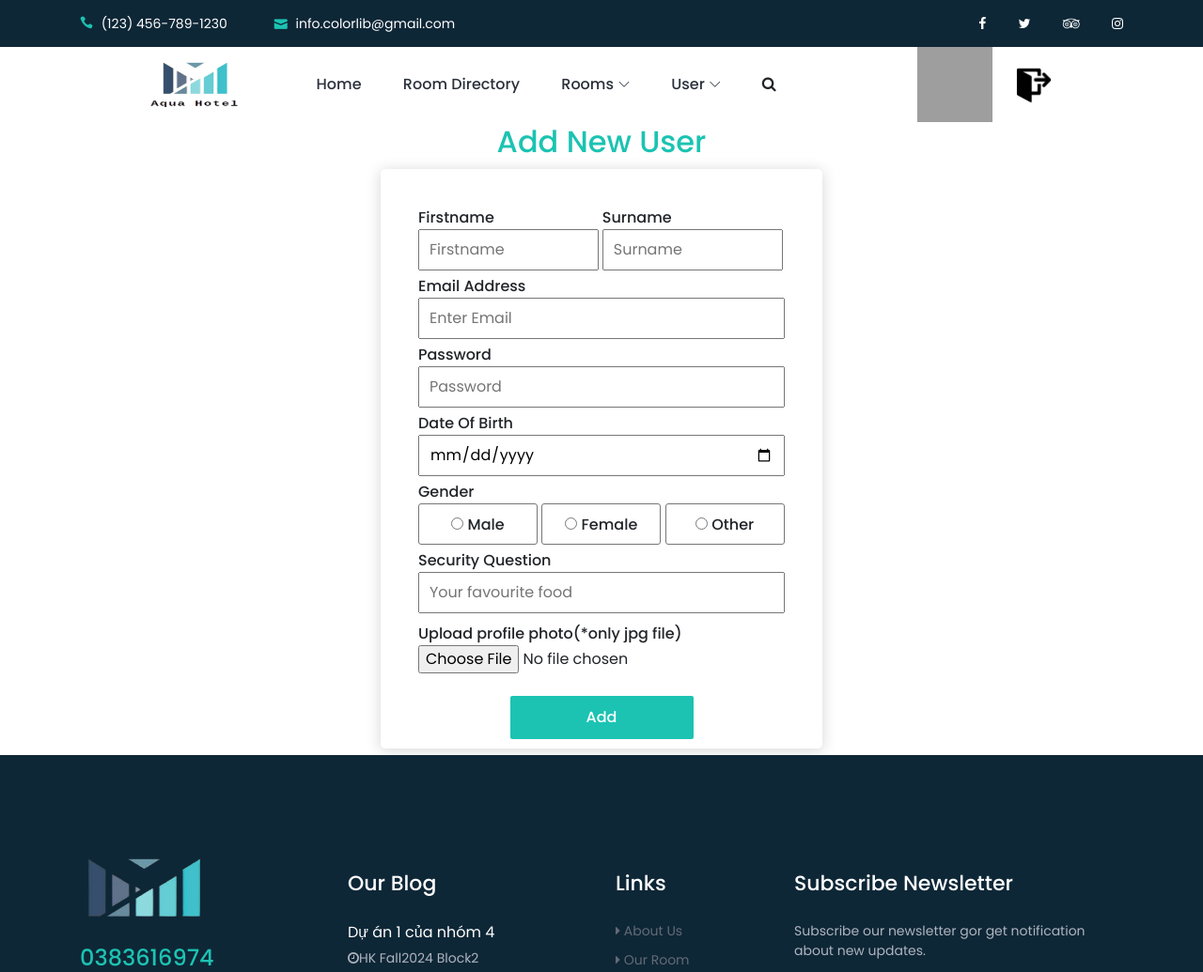
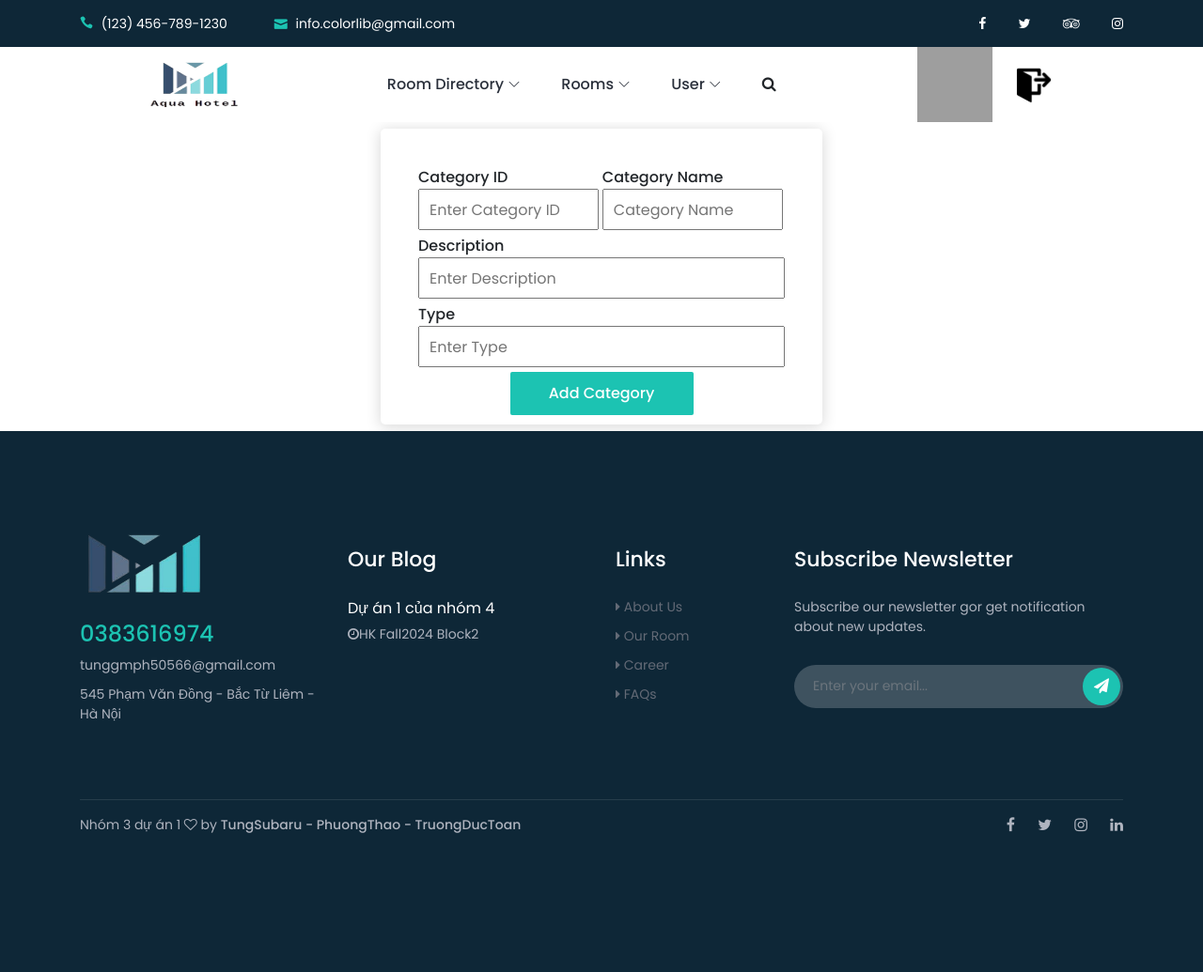
Before and after one commit to Subaru25/Website-Booking-AquaHotel, a PHP site: page /Roberto-Hotel/admin_insert_directory.php in a window 1280 px wide. Shown: the top 1035 px of the page at 94% size. After the commit the page ends 906 px from the top, so only its background shows below. Run offline with PHP 8.4, Linux system fonts and the light colour scheme; data that the repository does not hold is empty; some web fonts are replaced; grey boxes are pictures that could not be loaded.

Commit message:
update off subaru

```diff
--- a/admin_insert_directory.php
+++ b/admin_insert_directory.php
@@ -1,3 +1,47 @@
+<?php
+session_start();
+$err="";
+$category_id="";
+$name="";
+$description="";
+$type="";
+
+if($_SERVER['REQUEST_METHOD']=="POST")
+{
+    $category_id=$_POST['category_id'];
+    $name=$_POST['name'];
+    $description=$_POST['description'];
+    $type=$_POST['type'];
+
+    // Kết nối cơ sở dữ liệu
+    $conn = mysqli_connect("localhost", "root", "", "hotel");
+    if(!$conn)
+    {
+        die("Can't connect: ".mysqli_connect_error());
+    }
+
+    // Thêm dữ liệu vào bảng category
+    $sql="INSERT INTO category(category_id, name, description, type)
+          VALUES ('$category_id', '$name', '$description', '$type')";
+    if(mysqli_query($conn, $sql))
+        echo "<script>alert('Category inserted')</script>";
+    else
+        echo "<script>alert('Category is not inserted')</script>";
+
+    // Đóng kết nối
+    mysqli_close($conn);
+
+    // Điều hướng đến trang khác sau khi thêm thành công
+    $arr = $category_id;
+    if ($_SERVER['HTTP_REFERER'] == "http://localhost/Roberto-Hotel/index_admin.php") {
+        header("location:index.php");
+        $_SESSION['category'] = $arr;
+    } else {
+        header("location:edit_room_directory.php");
+    }
+}
+?>
+
 <!DOCTYPE html>
 <html lang="en">
 <head>
@@ -6,129 +50,55 @@
     <meta http-equiv="X-UA-Compatible" content="IE=edge">
     <meta name="viewport" content="width=device-width, initial-scale=1, shrink-to-fit=no">
 
-    <!-- Title -->
     <title>Aqua Hotel &amp; Resort HTML Template</title>
 
-    <!-- Favicon -->
     <link rel="icon" href="./img/core-img/favicon.png">
-
-    <!-- Stylesheet -->
     <link rel="stylesheet" href="style.css">
-
 </head>
 <body>
-    <?php
-        session_start();
-        $err="";
-        $addname="";
-        $adddes="";
-        $arr="";
+    <div id="preloader">
+        <div class="loader"></div>
+    </div>
 
-
-        if($_SERVER['REQUEST_METHOD']=="POST")
-        {
-
-            $addname=$_POST['room'];
-            $adddes=$_POST['description'];
-
-
-                            $conn=mysqli_connect("localhost","root","","hotel");
-                            if(!$conn)
-                            {
-                                die("Can't connect: ".mysqli_connect_error());
-                            }
-
-                            $sql="INSERT INTO (room,description) VALUES ('$fname','$sname','$email','$password','1','$gender','Your favourite food?','$yourfav','$dac','$laa')";
-                                         if(mysqli_query($conn,$sql))
-                                            echo "<script>alert('data inserted')</script>";
-                                        else
-                                            echo "<script>alert('data is not inserted')</script>";
-                            $img_name=mysqli_insert_id($conn);
-                            mysqli_close($conn);
-                            if(file_exists("./upload/".$img_name))
-                                echo "<script>alert('File already exists!)</script>";
-                            else
-                            {
-
-                                $arr=$img_name;
-                                if ($_SERVER['HTTP_REFERER']=="http://localhost/Roberto-Hotel/signup.php") {
-                                    header("location:index.php");
-                                    $_SESSION['profile']=$arr;
-                                }
-                                else
-                                {
-                                    header("location:index_admin.php");
-                                }
-                            }
-                        }
-
-
-
-
-    ?>
     <?php
     include "header_admin.php";
     ?>
-    <h2 style="text-align:center; color: #1cc3b2;">Add New User</h2>
+
     <div class="hotel-search-form-area">
         <div class="container-fluid" style="margin-top:7px; width: 500px; margin-bottom:7px;">
             <div class="hotel-search-form">
-                    <form action="<?php echo $_SERVER['PHP_SELF'];?>" method="post" enctype="multipart/form-data">
+                <form action="<?php echo $_SERVER['PHP_SELF'];?>" method="post">
                     <div style="height: auto; width: 100%;">
                         <div style="display: inline-block;">
-                                <label for="firstname" style="margin-bottom: 0px;">Firstname</label><br>
-                                <input type="text" placeholder="Firstname"  name="firstname" autofocus="autofocus" autocomplete="firstname" value="<?php echo $fname;?>" required="required"  style="width:191.50px; height: 44px; margin-top: 0px; padding: 10px; margin-bottom: 5px;margin-right: 0px;">
+                            <label for="category_id" style="margin-bottom: 0px;">Category ID</label><br>
+                            <input type="int" placeholder="Enter Category ID" name="category_id" autofocus="autofocus" required="required" style="width:191.50px; height: 44px; margin-top: 0px; padding: 10px; margin-bottom: 5px;margin-right: 0px;">
                         </div>
                         <div style="display: inline-block;">
-                                <label for="surname" style="margin-bottom: 0px;">Surname</label><br><input type="text" placeholder="Surname" name="surname" autofocus="autofocus" autocomplete="surname" value="<?php echo $sname;?>" required="required" style="width:192px; height: 44px; margin-top: 0px; padding: 10px; margin-bottom: 5px; margin-right: 0px;">
+                            <label for="name" style="margin-bottom: 0px;">Category Name</label><br>
+                            <input type="text" placeholder="Category Name" name="name" autofocus="autofocus" required="required" style="width:192px; height: 44px; margin-top: 0px; padding: 10px; margin-bottom: 5px; margin-right: 0px;">
                         </div>
                     </div>
-                        <label for="email" style="margin-bottom: 0px;">Email Address</label><input type="email" placeholder="Enter Email"  name="email" value="<?php echo $email;?>" required="required" style="width:100%; height: 44px; padding: 10px; margin-bottom: 5px;">
+                    <label for="description" style="margin-bottom: 0px;">Description</label>
+                    <input type="text" placeholder="Enter Description" name="description" required="required" style="width:100%; height: 44px; padding: 10px; margin-bottom: 5px;">
 
-                        <label for="password" style="margin-bottom: 0px;">Password</label><input type="password" placeholder="Password" name="password" value="<?php echo $password;?>" required="required"  style="width:100%; height: 44px; padding: 10px; margin-bottom:5px;">
+                    <label for="type" style="margin-bottom: 0px;">Type</label>
+                    <input type="text" placeholder="Enter Type" name="type" required="required" style="width:100%; height: 44px; padding: 10px; margin-bottom:5px;">
 
-                        <label for="dob" style="margin-bottom: 0px;">Date Of Birth</label><br><input type="Date" name="dob"  value="<?php echo $dob;?>" required="required" style="width:100%; height: 44px; padding: 10px; margin-bottom:5px;">
-
-                        <label for="gender" style="margin-bottom: 0px;">Gender</label><br>
-                        <div style="display: inline-block; margin-bottom: 5px;">
-                            <div style="border: 1px solid black; border-color: rgb(118, 118, 118); width: 127px;display: inline-block; height: 44px; border-radius: 3px; text-align: center; padding: 10px 0px;">
-                            <input type="radio" id="male" name="gender" value="male" <?php echo "$g1";?>>
-                            <label for="male">Male</label>
-                            </div>
-                            <div style="border: 1px solid black; border-color: rgb(118, 118, 118); width: 127px;display: inline-block; height: 44px; border-radius: 3px; text-align: center; padding: 10px 0px;">
-                             <input type="radio" id="female" name="gender" value="female" <?php echo "$g2";?>>
-                            <label for="female">Female</label>
-                            </div>
-                            <div style="border: 1px solid black; border-color: rgb(118, 118, 118); width: 127px;display: inline-block; height: 44px; border-radius: 3px; text-align: center; padding: 10px 0px;">
-                             <input type="radio" id="other" name="gender" value="other" <?php echo "$g3";?>>
-                            <label for="other">Other</label>
-                            </div>
-                        </div>
-
-                        <label for="security" style="margin-bottom: 0px;">Security Question</label><input type="security" placeholder="Your favourite food" name="security" value="<?php echo $yourfav;?>" required="required" style="width:100%; height: 44px; padding: 10px; margin-bottom: 10px;">
-
-                            <label for="uphoto" style="margin-bottom: 0px;">Upload profile photo(*only jpg file)</label>
-                            <input type="file" name="file"  style="width:100%; margin-bottom: 0px;"><div style="color: red;"><?php echo $err."<br>";?></div>
-
-                        <button type="submit" class="btn roberto-btn mb-50" style="width:50%; margin-bottom: 10px; margin-left: 25%;">Add</button>
+                    <button type="submit" class="btn roberto-btn mb-50" style="width:50%; margin-bottom: 10px; margin-left: 25%;">Add Category</button>
                 </form>
             </div>
         </div>
     </div>
+
     <?php
     include "footer.php";
     ?>
 
     <!-- **** All JS Files ***** -->
-    <!-- jQuery 2.2.4 -->
     <script src="js/jquery.min.js"></script>
-    <!-- Popper -->
     <script src="js/popper.min.js"></script>
-    <!-- Bootstrap -->
     <script src="js/bootstrap.min.js"></script>
-    <!-- All Plugins -->
     <script src="js/roberto.bundle.js"></script>
-    <!-- Active -->
     <script src="js/default-assets/active.js"></script>
 </body>
 </html>
--- a/edit_room_directory.php
+++ b/edit_room_directory.php
@@ -84,7 +84,7 @@
                         <td>".$row['type']."</td>
                         <td>".$row['description']."</td>
                             <td>
-                                <a href='admin_insert_directory.php?category_id=".$row['category_id']."'><button type='button'>Insert</button></a>
+
                                 <a href='admin_edit_directory.php?category_id=".$row['category_id']."'><button type='button'>Edit</button></a>
                                 <a href='admin_delete_directory.php?category_id=".$row['category_id']."'><button type='button'>Delete</button></a>
                             </td>
--- a/header_admin.php
+++ b/header_admin.php
@@ -75,9 +75,15 @@
                             <!-- Nav Start -->
                             <div class="classynav" style="padding: 0; float: right;">
                                 <ul id="nav">
-                                    <li class="active"><a href="./index_admin.php">Home</a></li>
+                                    <!-- <li class="active"><a href="./index_admin.php">Home</a></li> -->
 
-                                    <li class="active"><a href="./edit_room_directory.php">Room Directory</a></li>
+                                    <li><a href="#">Room Directory</a>
+                                        <ul class="dropdown">
+                                                <li><a href="./admin_insert_directory.php">- Add</a></li>
+                                                <li><a href="./edit_room_directory.php">- Show</a></li>
+                                            </ul>
+                                </li>
+
 
                                     <li><a href="#">Rooms</a>
                                         <ul class="dropdown">
```
Lines whose indentation alone changed are shown as unchanged.
